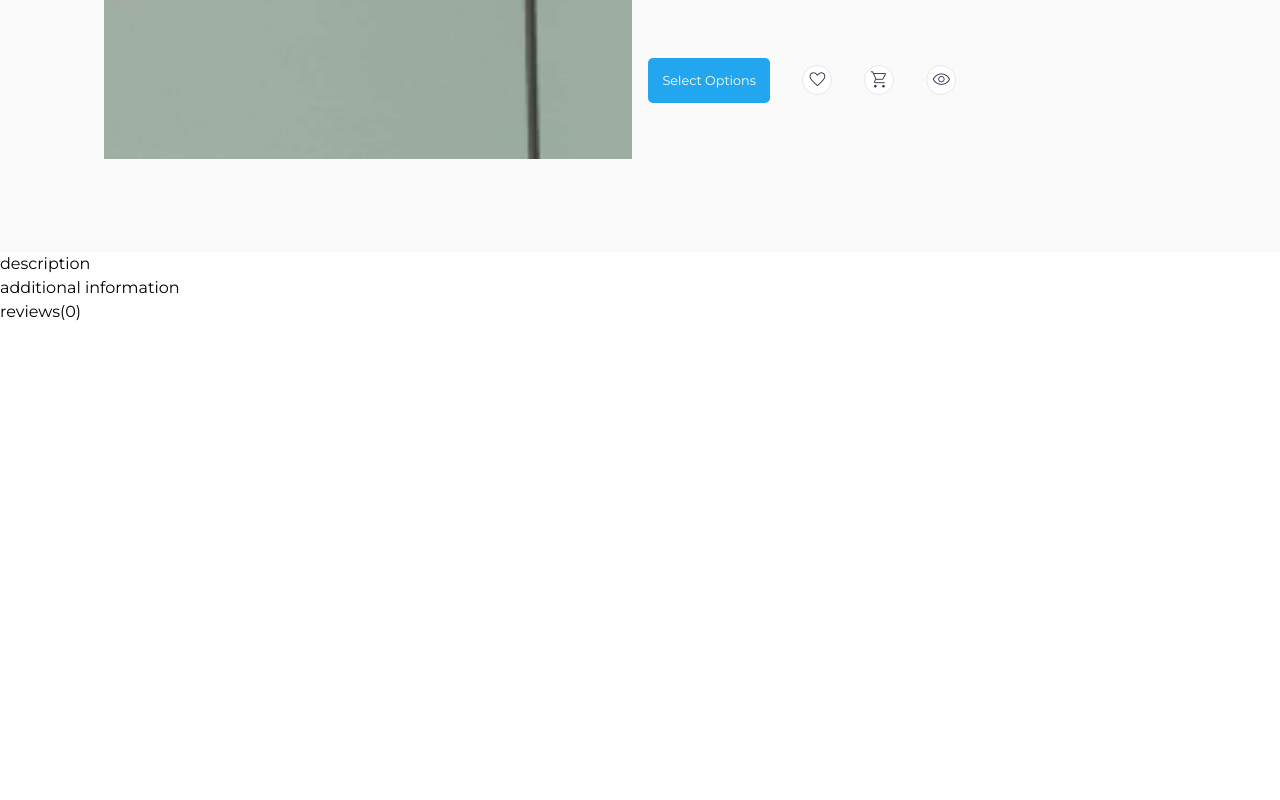
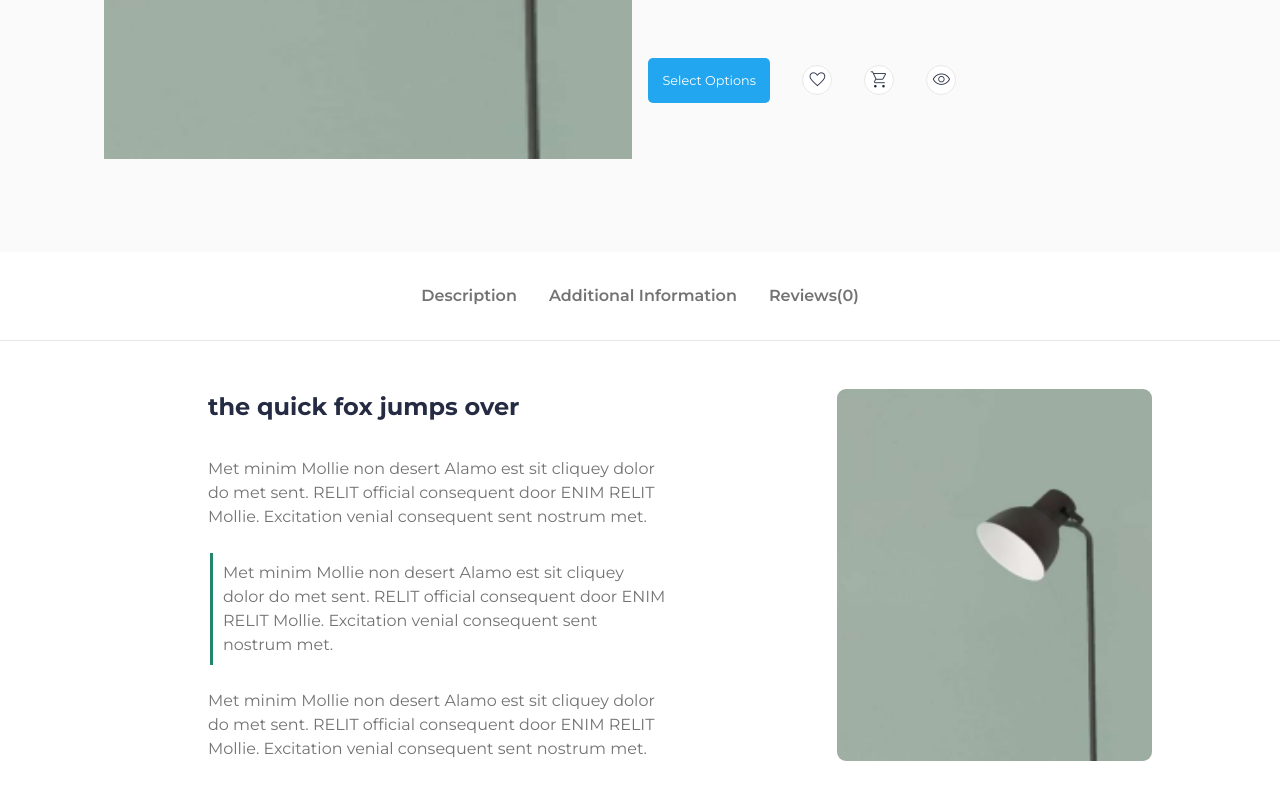
Before and after one commit to CrownedTechie/Sample-ecommerce-site, a React (Vite) app: page /productdetails in a window 1280 px wide. Shown: the part 546-1346 px from the top of the page. Before the commit the page ends 870 px from the top, so only its background shows below. Built offline with nearby package versions, Linux system fonts and the light colour scheme.

Commit message:
style the desktop design for the product description component

```diff
--- a/src/components/ProductDescription.jsx
+++ b/src/components/ProductDescription.jsx
@@ -1,13 +1,36 @@
 import TabButton from "./TabButton";
+import '../stylings/ProductDescription.css';
+import DisplayImg from "./DisplayImg";
+import lamp from "../assets/graphic-design1.png";
 
 const ProductDescription = () => {
     return (
         <>
-            <menu>
-                <TabButton>description</TabButton>
-                <TabButton>additional information</TabButton>
-                <TabButton>reviews(0)</TabButton>
-            </menu>
+            <setion className="productdescription-section">
+                <menu>
+                    <TabButton>description</TabButton>
+                    <TabButton>additional information</TabButton>
+                    <TabButton>reviews(0)</TabButton>
+                </menu>
+                <hr />
+
+
+                <article>
+                    <div className="extraContent-col">
+                        <div className="extra-content">
+                            <h3>the quick fox jumps over </h3>
+
+                            <p>Met minim Mollie non desert Alamo est sit cliquey dolor do met sent. RELIT official consequent door ENIM RELIT Mollie. Excitation venial consequent sent nostrum met.</p>
+
+                            <blockquote>Met minim Mollie non desert Alamo est sit cliquey dolor do met sent. RELIT official consequent door ENIM RELIT Mollie. Excitation venial consequent sent nostrum met.</blockquote>
+
+                            <p>Met minim Mollie non desert Alamo est sit cliquey dolor do met sent. RELIT official consequent door ENIM RELIT Mollie. Excitation venial consequent sent nostrum met.</p>
+                        </div>
+                        <DisplayImg img={lamp} styling='extraContent-img' />
+                    </div>
+
+                </article>
+            </setion>
         </>
     )
 }
--- /dev/null
+++ b/src/stylings/ProductDescription.css
@@ -0,0 +1,51 @@
+.productdescription-section {
+    padding: 2rem 0rem;
+}
+
+.productdescription-section menu {
+    display: flex;
+    justify-content: center;
+    gap: 2rem;
+    padding: 2rem 4rem;
+}
+
+.productdescription-section menu button {
+    text-transform: capitalize;
+    cursor: pointer;
+    color: #737373;
+    font-weight: 600;
+}
+
+.productdescription-section article {
+    padding: 3rem 8rem;
+}
+
+.extraContent-col {
+    display: grid;
+    grid-template-columns: 2fr 1fr;
+    gap: 5rem;
+}
+
+.extra-content {
+    color: #737373;
+    padding: 0 5rem;
+}
+
+.extra-content h3 {
+    font-weight: 700;
+    font-size: 24px;
+    color: #252B42;
+    margin-bottom: 2rem;
+}
+
+.extra-content blockquote {
+    border-left: 3px solid #23856d;
+    margin: 1.5em 2px;
+    padding: 0.5em 10px;
+}
+
+.extraContent-img {
+    width: 26rem;
+    height: 23.25rem;
+    border-radius: 9px;
+}
```
